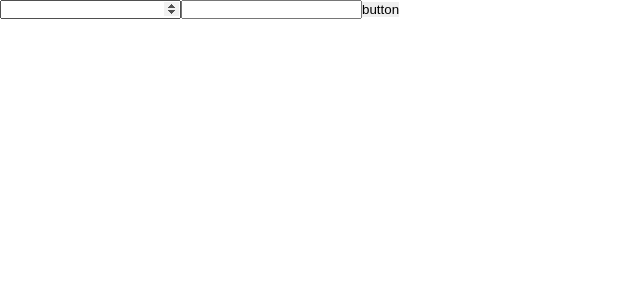
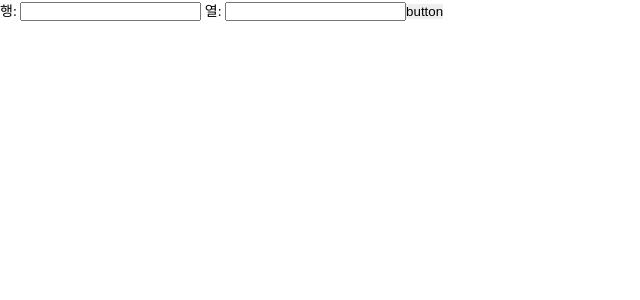
Before and after one commit to Kimbangul/OMOK, a React (Create React App) app: page / in a window 1280 px wide. Shown: the top 300 px of the page, without its empty margins (0-640 px from the left). Built offline with nearby package versions, Linux system fonts and the light colour scheme.

Commit message:
chore: install recoil

```diff
--- a/package.json
+++ b/package.json
@@ -13,6 +13,7 @@
     "react": "^18.2.0",
     "react-dom": "^18.2.0",
     "react-scripts": "5.0.1",
+    "recoil": "^0.7.7",
     "styled-components": "^5.3.11",
     "typescript": "^4.9.5",
     "web-vitals": "^2.1.4"
--- a/src/App.tsx
+++ b/src/App.tsx
@@ -1,13 +1,10 @@
-import Button from "./components/common/Button";
 import Table from "./components/table/Table";
+import InputContainer from "./components/info/InputContainer";
 
 function App() {
   return (
       <section>
-        <div>
-          <input type="number" /><input type="number" />
-          <Button>button</Button>
-        </div>
+        <InputContainer />
         <div>
           <Table />
         </div>
--- /dev/null
+++ b/src/components/info/InputContainer.tsx
@@ -0,0 +1,29 @@
+import {useRecoilState} from "recoil";
+import { inputState, InputStateType, stageState, StageStateType } from "../../recoil/stage";
+import Button from "../common/Button";
+
+const InputContainer = () => {
+  // PARAM state
+  const [stage, setStage] = useRecoilState<StageStateType>(stageState);
+  const [input, setInput] = useRecoilState<InputStateType>(inputState);
+
+  return(
+    <>
+    {
+      stage === 'ready' &&
+      <form>
+        행: <input type="number" /> 열: <input type="number" />
+        <Button>button</Button>
+      </form>
+    }
+    {
+      stage === 'start' &&
+      <div>
+        {input.row} * {input.cell}
+      </div>
+    }
+    </>
+  )
+}
+
+export default InputContainer;
--- a/src/components/table/Table.tsx
+++ b/src/components/table/Table.tsx
@@ -1,10 +1,19 @@
+import {useRecoilState} from "recoil";
+import { StageStateType, stageState } from "../../recoil/stage";
 import Row from "../row/Row";
 
 const Table = () => {
+  const [stage, setStage] = useRecoilState<StageStateType>(stageState);
+
   return (
-    <table>
-      <Row />
-    </table>
+    <>
+      {
+      stage === 'start' &&
+        <table>
+          <Row />
+        </table>
+      }
+    </>
   )
 }
 
--- a/src/index.tsx
+++ b/src/index.tsx
@@ -1,6 +1,7 @@
 import React from 'react';
 import ReactDOM from 'react-dom/client';
 import App from './App';
+import { RecoilRoot } from "recoil";
 import GlobalStyle from './style/GlobalStyle';
 import reportWebVitals from './reportWebVitals';
 
@@ -9,8 +10,10 @@ const root = ReactDOM.createRoot(
 );
 root.render(
   <React.StrictMode>
-    <GlobalStyle />
-    <App />
+    <RecoilRoot>
+      <GlobalStyle />
+      <App />
+    </RecoilRoot>
   </React.StrictMode>
 );
 
--- /dev/null
+++ b/src/recoil/stage.ts
@@ -0,0 +1,23 @@
+import {atom} from "recoil";
+
+// PARAM type
+export interface InputStateType {
+  row: number;
+  cell: number
+}
+
+export type StageStateType = 'ready' | 'start' | 'end';
+
+// PARAM state
+export const inputState = atom<InputStateType>({
+  key: 'inputState',
+  default: {
+    row: 10,
+    cell: 10
+  }
+});
+
+export const stageState = atom<StageStateType>({
+  key: 'stageState',
+  default: 'ready',
+});
```
Also changed, not shown: 1 other file (tests, documents, lock files or other folders).
